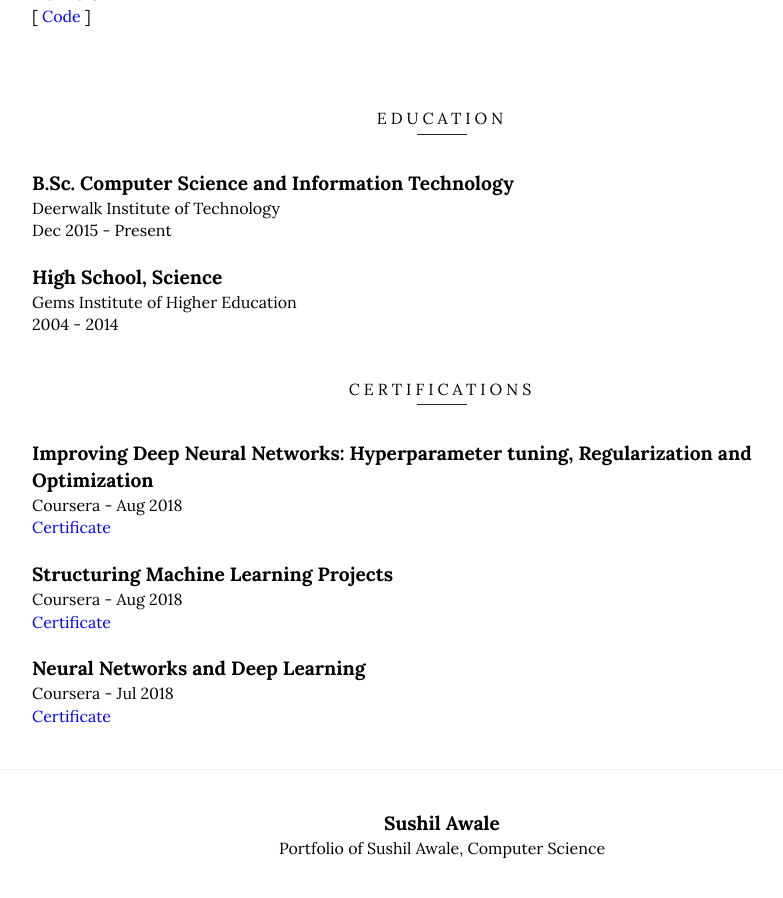
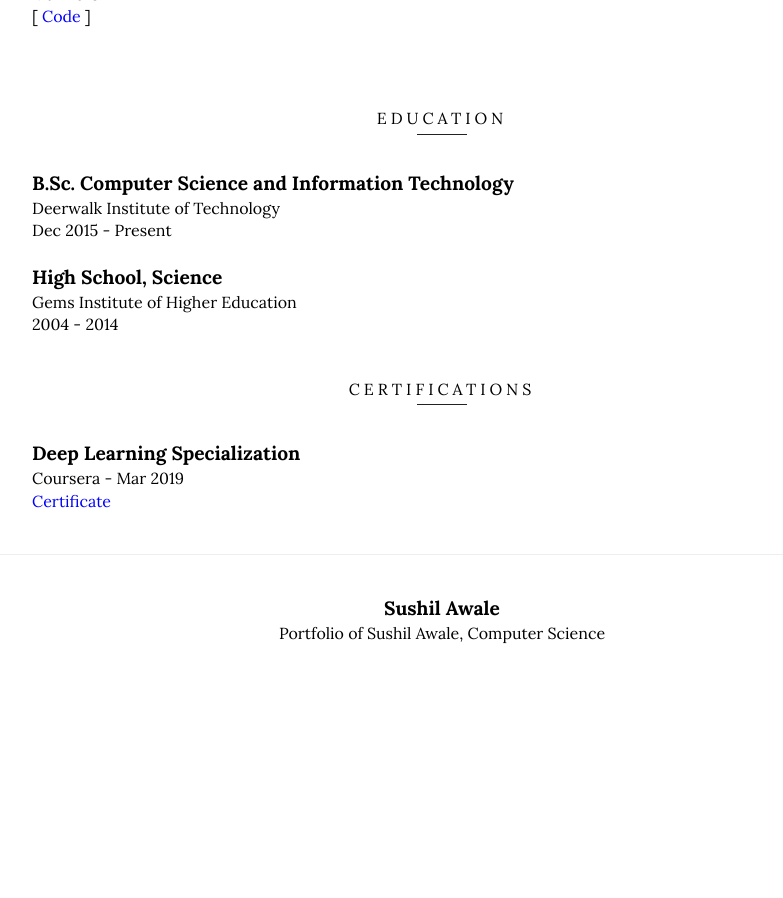
Before and after one commit to awalesushil/awalesushil.github.io, a Jekyll site: the page built from index.html, in a window 1280 px wide and 900 px high, scrolled down 2170 px. Shown: the whole window, without its empty margins (198-981 px from the left). Built offline with Jekyll 4.4.1, drawn with Linux system fonts in a browser that asks for light colours; after the commit the page ends 2855 px from its top, so only the background shows below that.

Commit message:
Deep Learning Specialization Certficate

```diff
--- a/_data/certifications.yml
+++ b/_data/certifications.yml
@@ -1,14 +1,4 @@
--   course: 'Improving Deep Neural Networks: Hyperparameter tuning, Regularization and Optimization'
+-   course: 'Deep Learning Specialization'
     organization: Coursera
-    period: Aug 2018
-    certificate: https://www.coursera.org/account/accomplishments/verify/HC2CZTJVYHLS
-
--   course: Structuring Machine Learning Projects
-    organization: Coursera
-    period: Aug 2018
-    certificate: https://www.coursera.org/account/accomplishments/verify/HU63KAL7BKK2
-
--   course: Neural Networks and Deep Learning
-    organization: Coursera
-    period: Jul 2018
-    certificate: https://www.coursera.org/account/accomplishments/verify/LF43TXECP5DW
+    period: Mar 2019
+    certificate: https://www.coursera.org/account/accomplishments/specialization/certificate/44SDKEFBVKZC
```
